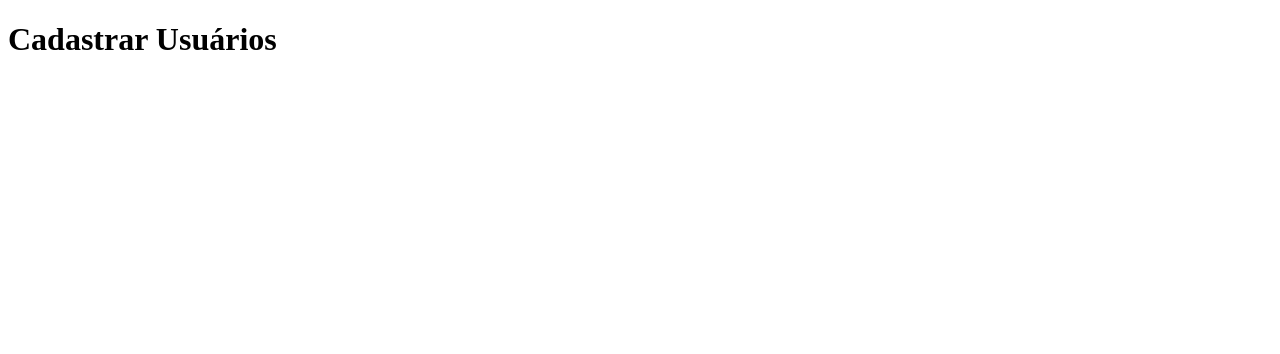
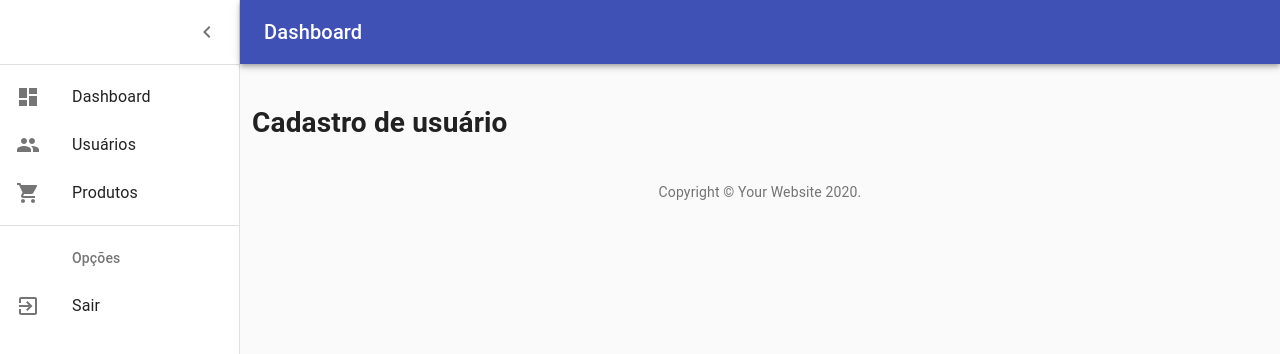
Before and after one commit to rubens-lavor/MERN, a React (Create React App) app in the folder client/: page /admin/usuarios/cadastrar in a window 1280 px wide. Shown: the top 354 px of the page. Built offline with nearby package versions, Linux system fonts and the light colour scheme.

Commit message:
formulário de cadastro de usuário

```diff
--- a/client/src/components/menu-admin.js
+++ b/client/src/components/menu-admin.js
@@ -10,6 +10,7 @@ import List from '@material-ui/core/List';
 //import Paper from '@material-ui/core/Paper';
 import Divider from '@material-ui/core/Divider';
 import IconButton from '@material-ui/core/IconButton';
+import CssBaseline from '@material-ui/core/CssBaseline'
 
 import ChevronLeftIcon from '@material-ui/icons/ChevronLeft';
 
@@ -92,6 +93,8 @@ export default function MenuAdmin() {
 
     return (
         <>
+
+            <CssBaseline />
             <AppBar position="absolute" className={clsx(classes.appBar, open && classes.appBarShift)}>
                 <Toolbar className={classes.toolbar}>
                     <IconButton
--- a/client/src/pages/admin/dashboard/index.js
+++ b/client/src/pages/admin/dashboard/index.js
@@ -4,6 +4,8 @@ import Box from '@material-ui/core/Box';
 import Container from '@material-ui/core/Container';
 
 //import Paper from '@material-ui/core/Paper';
+//import Grid from '@material-ui/core/Grid';
+
 import ImgAdmin from "../../../assets/img/painel-mock.png"
 
 import MenuAdmin from "../../../components/menu-admin";
--- a/client/src/pages/admin/usuarios/UsuariosCadastrar.js
+++ b/client/src/pages/admin/usuarios/UsuariosCadastrar.js
@@ -1,12 +1,66 @@
 import React from 'react';
+import { makeStyles } from '@material-ui/core/styles';
+import Box from '@material-ui/core/Box';
+import Container from '@material-ui/core/Container';
+//import Paper from '@material-ui/core/Paper';
+//import ImgAdmin from "../../../assets/img/painel-mock.png"
+import Grid from '@material-ui/core/Grid';
 
 
-function UsuariosCadastrar() {
+import MenuAdmin from "../../../components/menu-admin";
+
+import Footer from "../../../components/footer-admin";
+
+const useStyles = makeStyles((theme) => ({
+  root: {
+    display: 'flex',
+  },
+  title: {
+    flexGrow: 1,
+  },
+  appBarSpacer: theme.mixins.toolbar,
+  content: {
+    flexGrow: 1,
+    height: '100vh',
+    overflow: 'auto',
+  },
+  container: {
+    paddingTop: theme.spacing(4),
+    paddingBottom: theme.spacing(4),
+  },
+  paper: {
+    padding: theme.spacing(2),
+    display: 'flex',
+    overflow: 'auto',
+    flexDirection: 'column',
+  },
+
+}));
+
+
+export default function UsuariosCadastrar() {
+
+  const classes = useStyles();
+
   return (
-    <div >
-      <h1>Cadastrar Usuários</h1>
+    <div className={classes.root}>
+
+
+      <MenuAdmin />
+
+      <main className={classes.content}>
+        <div className={classes.appBarSpacer} />
+        <Container maxWidth="lg" className={classes.container}>
+        <Grid container spacing={3}>
+            <h1>Cadastro de usuário</h1>
+          </Grid>
+
+          <Box pt={4}>
+            <Footer />
+          </Box>
+
+        </Container>
+      </main>
     </div>
   );
 }
-
-export default UsuariosCadastrar;
```
